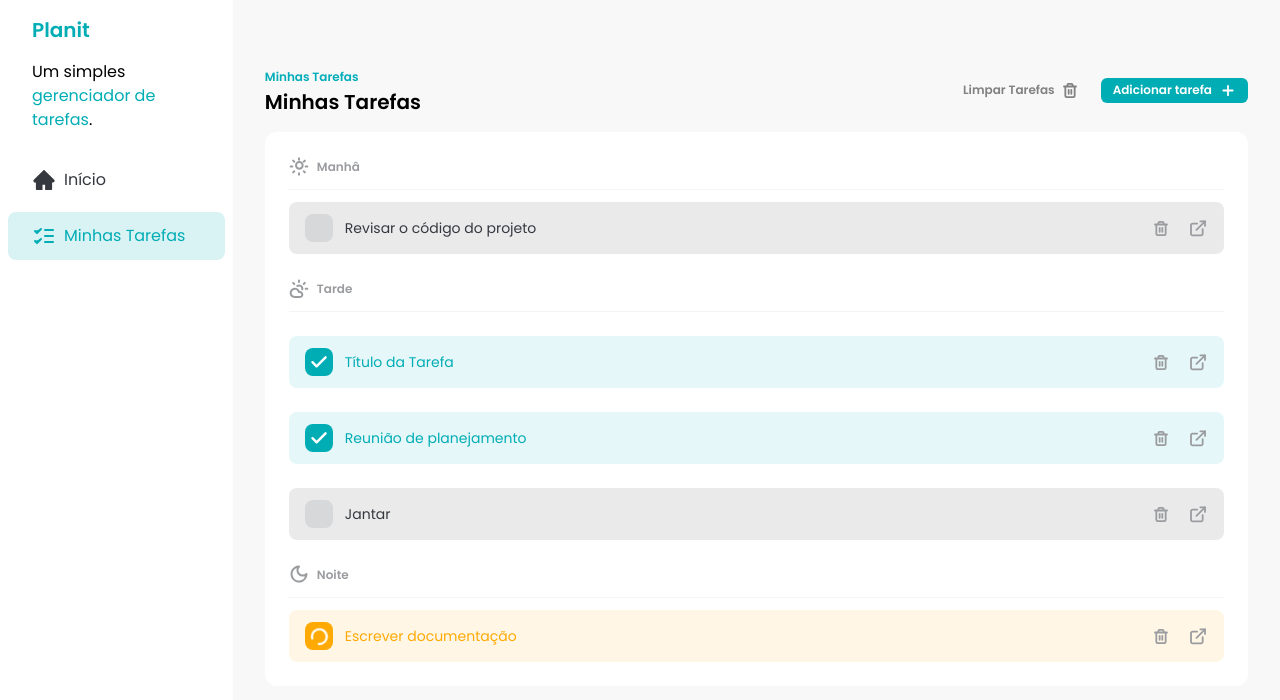
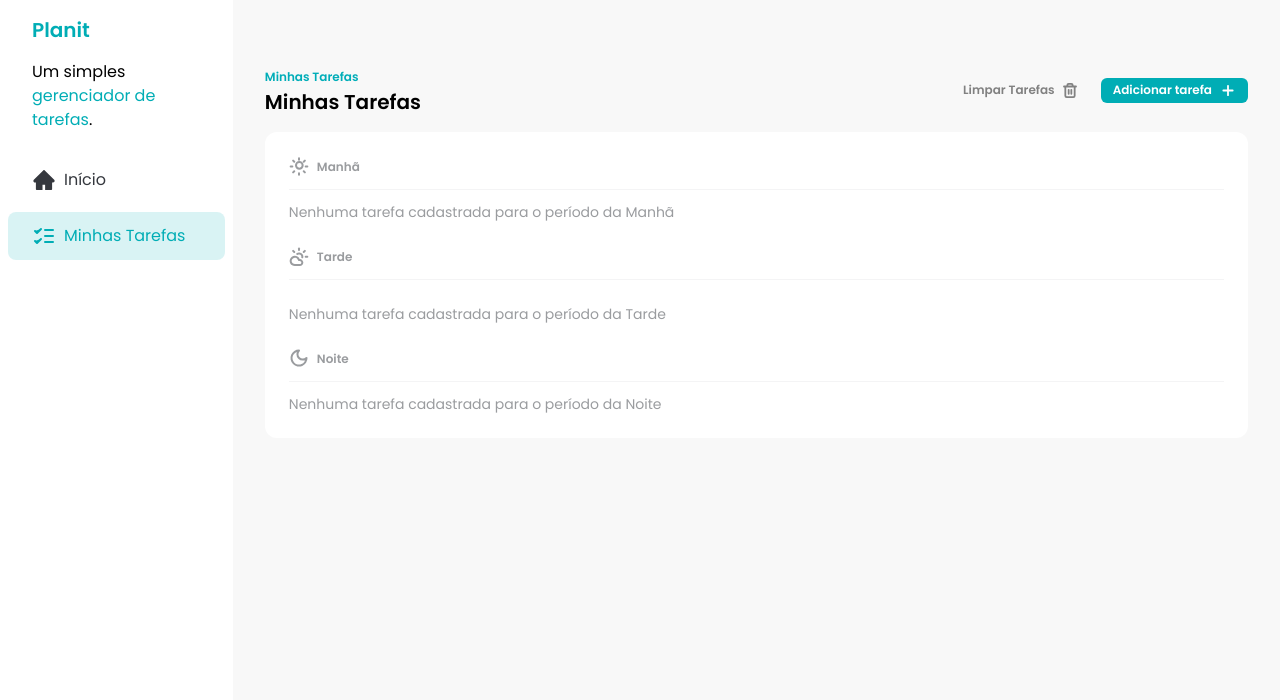
Before and after one commit to HiagoSilvaAnjos/Planit, a React (Vite) app: page / in a window 1280 px wide. Shown: the top 700 px of the page. Built offline with nearby package versions, Linux system fonts and the light colour scheme; data requests are answered from the project's data file.

Commit message:
feat: ensuring that a message is shown if the task tab is empty

```diff
--- a/db.json
+++ b/db.json
@@ -1,39 +1,3 @@
 {
-  "tasks": [
-    {
-      "id": "09eacc09-298b-43a6-815d-c9ae72eba432",
-      "title": "Título da Tarefa",
-      "description": "Descrição da Tarefa",
-      "time": "afternoon",
-      "status": "done"
-    },
-    {
-      "id": "a29ed8b2-a304-4113-b8f9-4fd5f52cec6b",
-      "title": "Revisar o código do projeto",
-      "description": "Verificar funcionalidades e corrigir bugs identificados",
-      "time": "morning",
-      "status": "not_started"
-    },
-    {
-      "id": "086930e2-3568-403b-933e-9056311690ff",
-      "title": "Reunião de planejamento",
-      "description": "Discutir as próximas etapas com a equipe",
-      "time": "afternoon",
-      "status": "done"
-    },
-    {
-      "id": "55b080a4-c757-433f-b9ac-b5d87d7e3248",
-      "title": "Escrever documentação",
-      "description": "Criar documentação detalhada para as novas features",
-      "time": "evening",
-      "status": "in_progress"
-    },
-    {
-      "id": "555ef3e5-7037-4829-af36-33e4cf55f4eb",
-      "title": "Jantar",
-      "time": "afternoon",
-      "description": "alterado  ",
-      "status": "not_started"
-    }
-  ]
+  "tasks": []
 }
--- a/src/components/Tasks/Tasks.tsx
+++ b/src/components/Tasks/Tasks.tsx
@@ -124,7 +124,12 @@
 
       <div className="rounded-xl bg-white p-6">
         <div className="space-y-3">
-          <TasksSeparator title="Manhâ" icon={<SunIcon />} />
+          <TasksSeparator title="Manhã" icon={<SunIcon />} />
+          {morningTasks.length === 0 && (
+            <p className="text-sm text-brand-text-gray">
+              Nenhuma tarefa cadastrada para o período da Manhã
+            </p>
+          )}
           {morningTasks.map((task) => (
             <TaskItem
               key={task.id}
@@ -138,6 +143,11 @@
 
         <div className="my-6 space-y-6">
           <TasksSeparator title="Tarde" icon={<CloudSunIcon />} />
+          {afternoonTasks.length === 0 && (
+            <p className="text-sm text-brand-text-gray">
+              Nenhuma tarefa cadastrada para o período da Tarde
+            </p>
+          )}
           {afternoonTasks.map((task) => (
             <TaskItem
               key={task.id}
@@ -151,6 +161,11 @@
 
         <div className="space-y-3">
           <TasksSeparator title="Noite" icon={<MoonIcon />} />
+          {eveningTasks.length === 0 && (
+            <p className="text-sm text-brand-text-gray">
+              Nenhuma tarefa cadastrada para o período da Noite
+            </p>
+          )}
           {eveningTasks.map((task) => (
             <TaskItem
               key={task.id}
--- a/src/pages/TaskDetails/taskDetails.tsx
+++ b/src/pages/TaskDetails/taskDetails.tsx
@@ -203,8 +203,8 @@
           </div>
           <div>
             <Input
-              label="Nome"
-              id="Nome"
+              label="Descrição"
+              id="Descrição"
               value={description}
               onChange={(e) => setDescription(e.target.value)}
               error={descriptionError}
```
